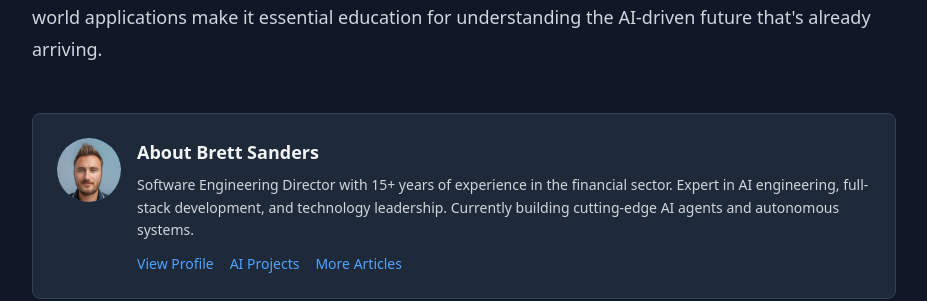
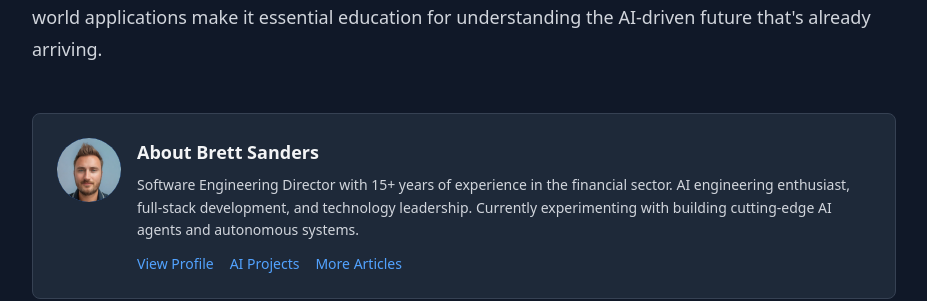
Before and after one commit to DontFretBrett/portfolio, a React (Vite) app: page /blog/ai-agents-mastery-blog-post in a window 1280 px wide. Shown: the part 9994-10295 px from the top of the page, without its empty margins (176-1103 px from the left). Built offline with nearby package versions, Linux system fonts and the light colour scheme.

Commit message:
Verbiage

```diff
--- a/src/components/BlogPost.tsx
+++ b/src/components/BlogPost.tsx
@@ -208,8 +208,8 @@ export default function BlogPost({ post }: BlogPostProps) {
             </h3>
             <p className="text-gray-600 dark:text-gray-300 text-sm leading-relaxed mb-3">
               Software Engineering Director with 15+ years of experience in the financial sector.
-              Expert in AI engineering, full-stack development, and technology leadership.
-              Currently building cutting-edge AI agents and autonomous systems.
+              AI engineering enthusiast, full-stack development, and technology leadership.
+              Currently experimenting with building cutting-edge AI agents and autonomous systems.
             </p>
             <div className="flex gap-4 text-sm">
               <Link
```
